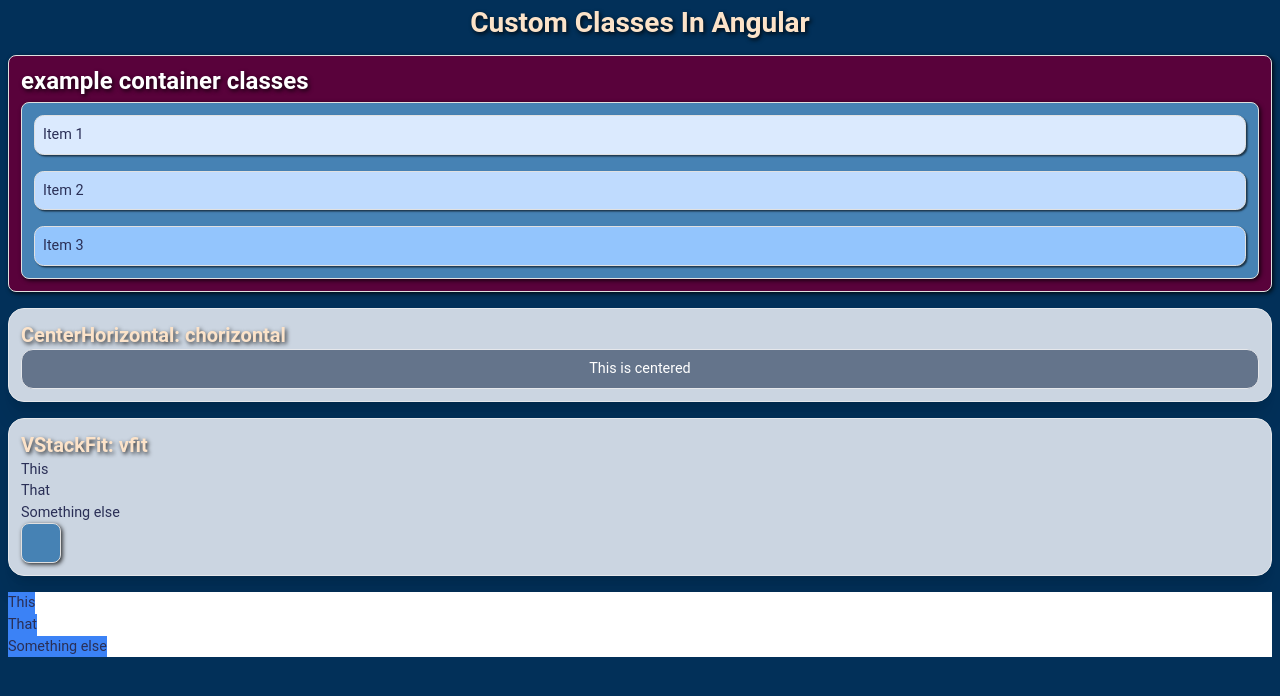
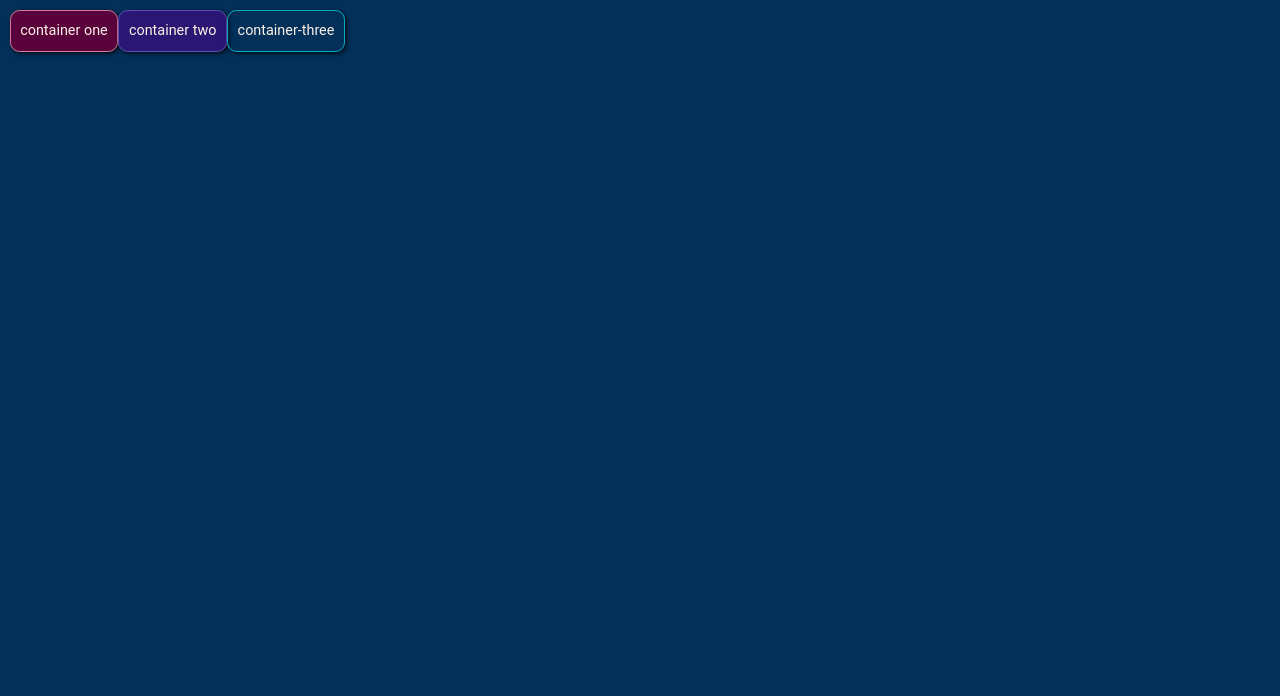
Before and after one commit to EvanMarie/learning-angular, an Angular app: page / in a window 1280 px wide. Shown: the top 696 px of the page. Built offline with nearby package versions, Linux system fonts and the light colour scheme.

Commit message:
getting better

```diff
--- a/src/app/app.component.html
+++ b/src/app/app.component.html
@@ -1,44 +1,8 @@
 <main>
-
-  <div class="vstackfull gap-[2vh] p-[1vh]">
-    <!-- <app-chorizontal> -->
-    <div class="centerfull">
-      <h1>Custom Classes In Angular</h1>
-    </div>
-    <!-- </app-chorizontal> -->
-    <div class="example-outer-container vstackfull gap-[1vh]">
-      <h2 class="text-white">example container classes</h2>
-      <div class="flexfull example-parent-container">
-        <div class="vstackfit gap-[2vh]">
-          <div class=" bg-blue-100 example-child">Item 1</div>
-          <div class="bg-blue-200 example-child">Item 2</div>
-          <div class=" bg-blue-300 border example-child">Item 3</div>
-        </div>
-      </div>
-    </div>
-    <app-titled-vstack title="CenterHorizontal: chorizontal">
-      <app-chorizontal customClass="bg-slate-500 rounded-xl border p-[1vh] text-white">This is
-        centered</app-chorizontal>
-    </app-titled-vstack>
-    <app-titled-vstack title="VStackFit: vfit">
-      <app-vfit customClass="">
-        <div>This</div>
-        <div>That</div>
-        <div>Something else</div>
-        <div class="bg-blue-400 w-[5vh] h-[5vh] example-parent-container"></div>
-      </app-vfit>
-    </app-titled-vstack>
-    <app-vfull customClass="bg-white">
-      <app-ffit>
-        <p class="bg-blue-500">This</p>
-      </app-ffit>
-      <app-ffit>
-        <p class="bg-blue-500">That</p>
-      </app-ffit>
-      <app-ffit>
-        <p class="bg-blue-500">Something else</p>
-      </app-ffit>
-    </app-vfull>
+  <div class="wrapfull pmd">
+    <div class="container-one">container one</div>
+    <div class="container-two">container two</div>
+    <div class="container-three">container-three</div>
   </div>
 
   <!-- </app-ffull> -->
--- a/src/styles.css
+++ b/src/styles.css
@@ -4,7 +4,8 @@
 @tailwind utilities;
 
 :root {
-  --one: #fce3c9;
+  /* COLORS  */
+  --one: #fcf1e6;
   --two: #d9799c;
   --three: #04adbf;
   --four: #5e4eb3;
@@ -13,6 +14,32 @@
   --seven: #2a1673;
   --eight: #023059;
   --nine: #2a2f56;
+
+  /* BOX SHADOWS  */
+  --shadowxxs: 0.1vh 0.1vh 0.1vh rgba(0, 0, 0, 0.8);
+  --shadowsm: 0.2vh 0.2vh 0.2vh rgba(0, 0, 0, 0.8);
+  --shadowmd: 0.2vh 0.2vh 0.5vh rgba(0, 0, 0, 0.8);
+  --shadowlg: 0.5vh 0.5vh 1vh rgba(0, 0, 0, 0.8);
+  --shadowxl: 1vh 1vh 2vh rgba(0, 0, 0, 0.8);
+  --shadowxxl: 2vh 2vh 4vh rgba(0, 0, 0, 0.8);
+
+  /* TEXT SHADOWS  */
+  --txtshadowxxs: 0.1vh 0.1vh 0.1vh rgba(0, 0, 0, 0.8);
+  --txtshadowsm: 0.2vh 0.2vh 0.2vh rgba(0, 0, 0, 0.8);
+  --txtshadowmd: 0.2vh 0.2vh 0.5vh rgba(0, 0, 0, 0.8);
+  --txtshadowlg: 0.5vh 0.5vh 1vh rgba(0, 0, 0, 0.8);
+  --txtshadowxl: 1vh 1vh 2vh rgba(0, 0, 0, 0.8);
+  --txtshadowxxl: 2vh 2vh 4vh rgba(0, 0, 0, 0.8);
+
+  /* SPACING  */
+  --xxs: 0.2vh;
+  --xs: 0.4vh;
+  --sm: 0.6vh;
+  --md: 1.2vh;
+  --lg: 1.8vh;
+  --xl: 2.4vh;
+  --xxl: 3.6vh;
+  --xxxl: 4.8vh;
 }
 
 * {
@@ -69,6 +96,80 @@
   text-shadow: 0.2vh 0.2vh 0.5vh rgba(0, 0, 0, 0.8);
 }
 
+.txt-xxs {
+  font-size: 1.2vh;
+  line-height: 1.1;
+}
+
+.txt-xs {
+  font-size: 1.4vh;
+  line-height: 1.1;
+}
+
+.txt-sm {
+  font-size: 1.6vh;
+  line-height: 1.1;
+}
+
+.txt-md {
+  font-size: 1.8vh;
+  line-height: 1.1;
+}
+
+.txt-lg {
+  font-size: 2vh;
+  line-height: 1.1;
+}
+
+.txt-xl {
+  font-size: 2.2vh;
+  line-height: 1.1;
+}
+
+.txt-xxl {
+  font-size: 2.4vh;
+  line-height: 1.1;
+}
+
+.txt-xxxl {
+  font-size: 2.6vh;
+  line-height: 1.1;
+}
+
+/* SPACING  */
+
+.pxxs {
+  padding: var(--xxs);
+}
+
+.pxs {
+  padding: var(--xs);
+}
+
+.psm {
+  padding: var(--sm);
+}
+
+.pmd {
+  padding: var(--md);
+}
+
+.plg {
+  padding: var(--lg);
+}
+
+.pxl {
+  padding: var(--xl);
+}
+
+.pxxl {
+  padding: var(--xxl);
+}
+
+.pxxxl {
+  padding: var(--xxxl);
+}
+
 /* BUILDING BLOCK CLASSES  */
 
 .flexfit {
@@ -106,25 +207,28 @@
 
 /* CUSTOM COMPONENT CLASSES  */
 
-.example-outer-container {
+.container-one {
   background-color: var(--six);
-  border: 0.2vh solid #e0e0e0;
-  border-radius: 1vh;
-  padding: 1.5vh;
-  box-shadow: 0.2vh 0.2vh 0.5vh rgba(0, 0, 0, 0.8);
+  border: var(--xxs) solid var(--two);
+  color: var(--one);
+  border-radius: var(--md);
+  padding: var(--md);
+  box-shadow: var(--shadowmd);
 }
 
-.example-parent-container {
-  background-color: steelblue;
-  border: 0.2vh solid #e0e0e0;
-  border-radius: 1vh;
-  padding: 1.5vh;
-  box-shadow: 0.2vh 0.2vh 0.5vh rgba(0, 0, 0, 0.8);
+.container-two {
+  background-color: var(--seven);
+  border: var(--xxs) solid var(--four);
+  color: var(--one);
+  border-radius: var(--md);
+  padding: var(--md);
+  box-shadow: var(--shadowmd);
 }
 
-.example-child {
-  border: 0.2vh solid #e0e0e0;
-  border-radius: 1.2vh;
-  padding: 1vh;
-  box-shadow: 0.2vh 0.2vh 0.2vh rgba(0, 0, 0, 0.6);
+.container-three {
+  border: var(--xxs) solid var(--three);
+  border-radius: var(--md);
+  color: var(--one);
+  padding: var(--md);
+  box-shadow: var(--shadowmd);
 }
```
